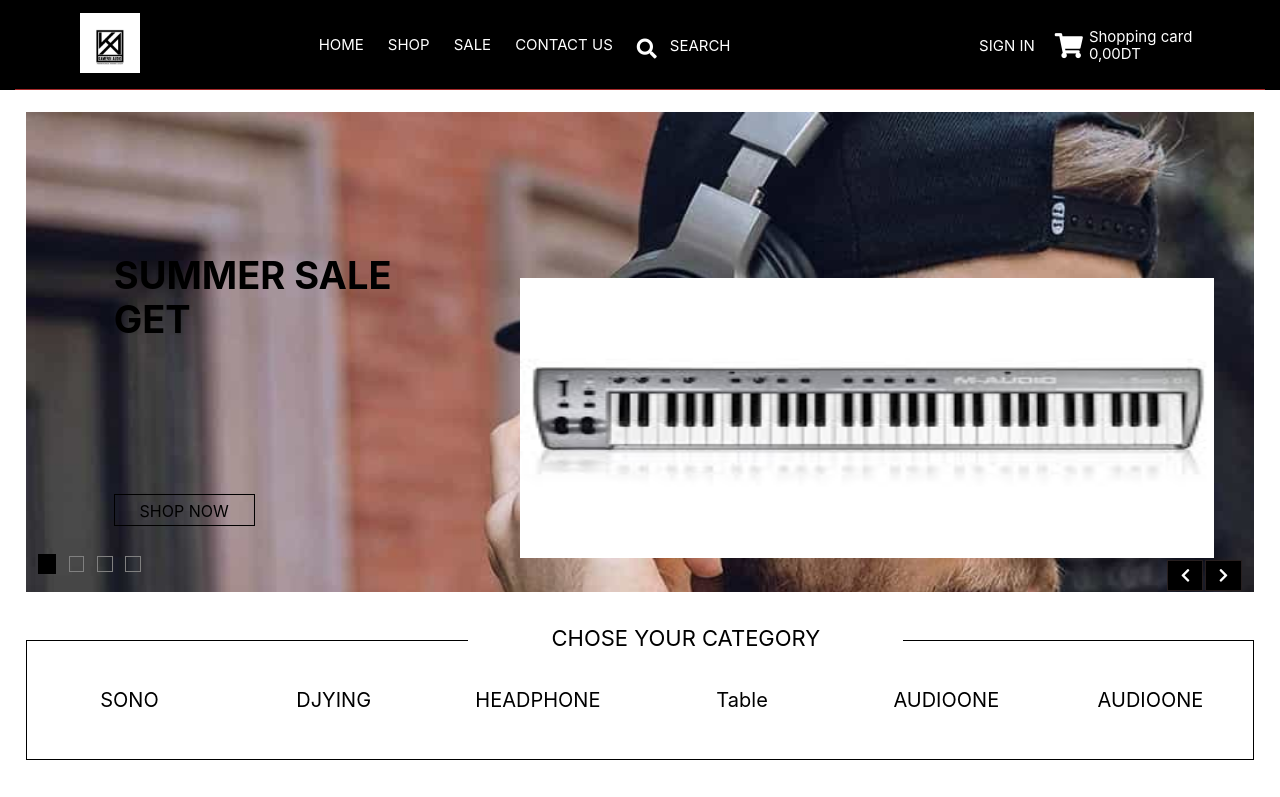
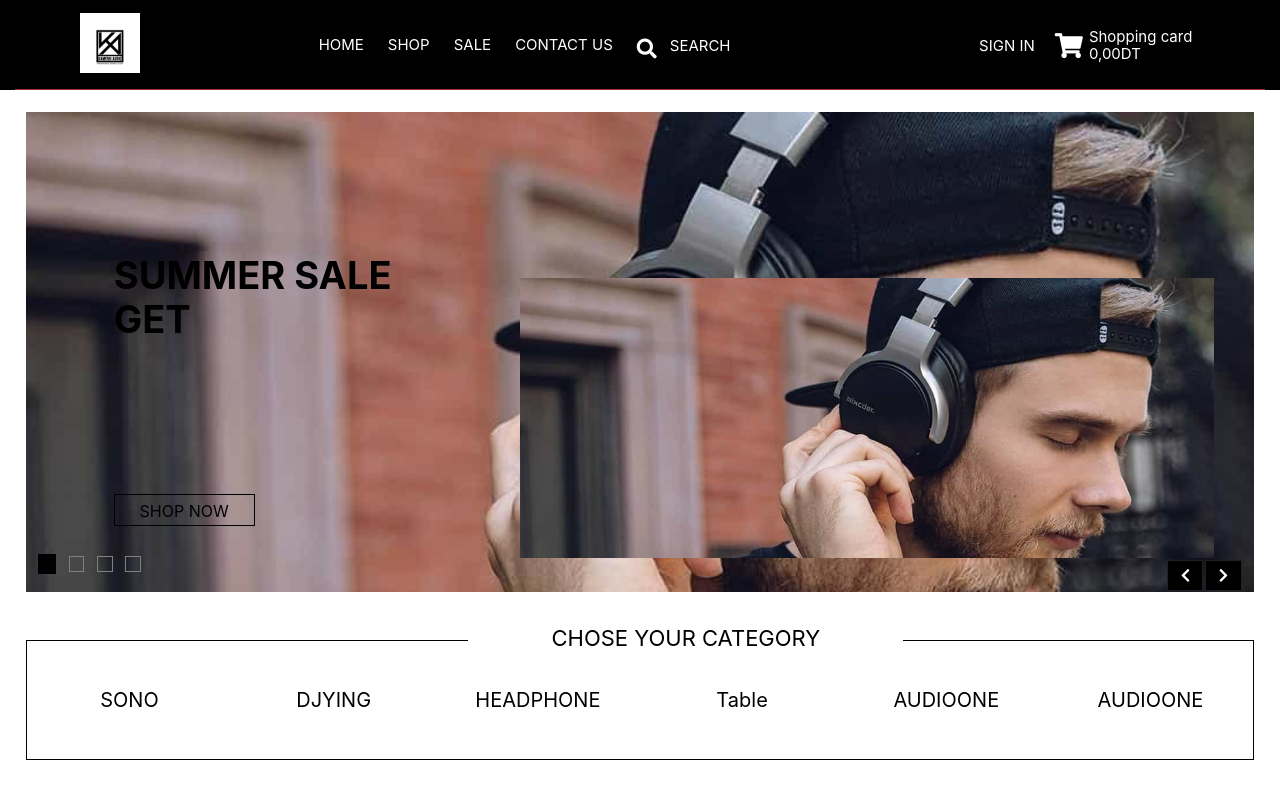
Before and after one commit to MohamedAmineYousfi/Front-Side-KA, a React (Create React App) app in the folder front-react/: page / in a window 1280 px wide. Shown: the top 797 px of the page. Built offline with nearby package versions, Linux system fonts and the light colour scheme.

Commit message:
slider images working

```diff
--- a/front-react/src/components/Caroussel/Caroussel.js
+++ b/front-react/src/components/Caroussel/Caroussel.js
@@ -1,5 +1,5 @@
 import React, { useState } from 'react'
-import image from "../../assates/casque-audio-anti-bruit-musique.jpg";
+import image1 from "../../assates/casque-audio-anti-bruit-musique.jpg";
 import image4 from "../../assates/images.jpg"
 import image2 from "../../assates/pack-sonorisation-2200w-enceintes-caisson-pieds-usb-bluetooth-bm-sonic-bms1512.jpg"
 import image3 from "../../assates/pack-sonorisation-audio-club-15-sono-dj-bass-reflex-enceintes-trapezoidal-a-3-voies-15-38cm-1400w-amplificateur-1000w.jpg"
@@ -9,7 +9,6 @@ function Caroussel() {
   const [index2, setIndex2] = useState(false)
   const [index3, setIndex3] = useState(false)
   const [index4, setIndex4] = useState(false)
-  const [images , setImages] = useState(image)
   const changeImage = (index) => {
     if (index === 1) {
 
@@ -64,10 +63,10 @@ function Caroussel() {
         </div>
         <div className="caroussel">
           <div className="images">
-            <img src={images} className={index1 ?'traspanrent':null} alt="img" />
-            <img src={image2} className={index2?'traspanrent':null} alt="img" />
-            <img src={image3} className={index3?'traspanrent':null} alt="img" />
-            <img src={image4} className={index4?'traspanrent':null} alt="img" />
+          <img src={image1} className={index1 === true && !index2 && !index3 && !index4 ?null:'traspanrent'} alt="img" />
+          <img src={image2} className={index2  === true && !index1 && !index3 && !index4 ?null:'traspanrent'} alt="img" />
+          <img src={image3} className={index3  === true && !index2 && !index1 && !index4 ?null:'traspanrent'} alt="img" />
+           <img src={image4} className={index4  === true && !index2 && !index3 && !index1 ?null:'traspanrent'} alt="img" />
           </div>
           <div className="arrow">
             <span>
--- a/front-react/src/style/css/featuredItems.css
+++ b/front-react/src/style/css/featuredItems.css
@@ -5,7 +5,5 @@
     margin-left: 2vw;
     margin-right: 2vw;
     transform: translateY(18rem);
-
-
-
+    position: relative;
 }
```
